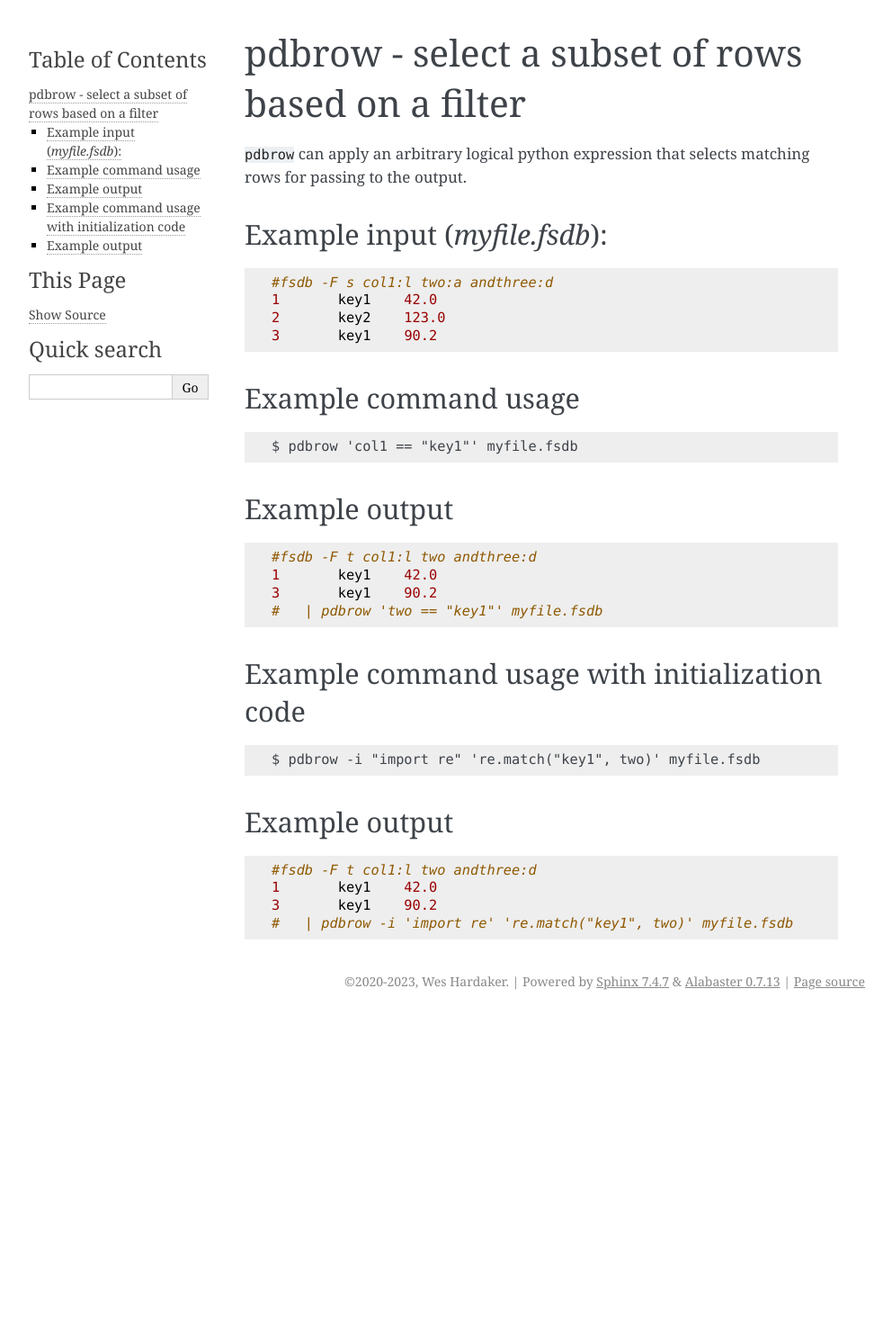
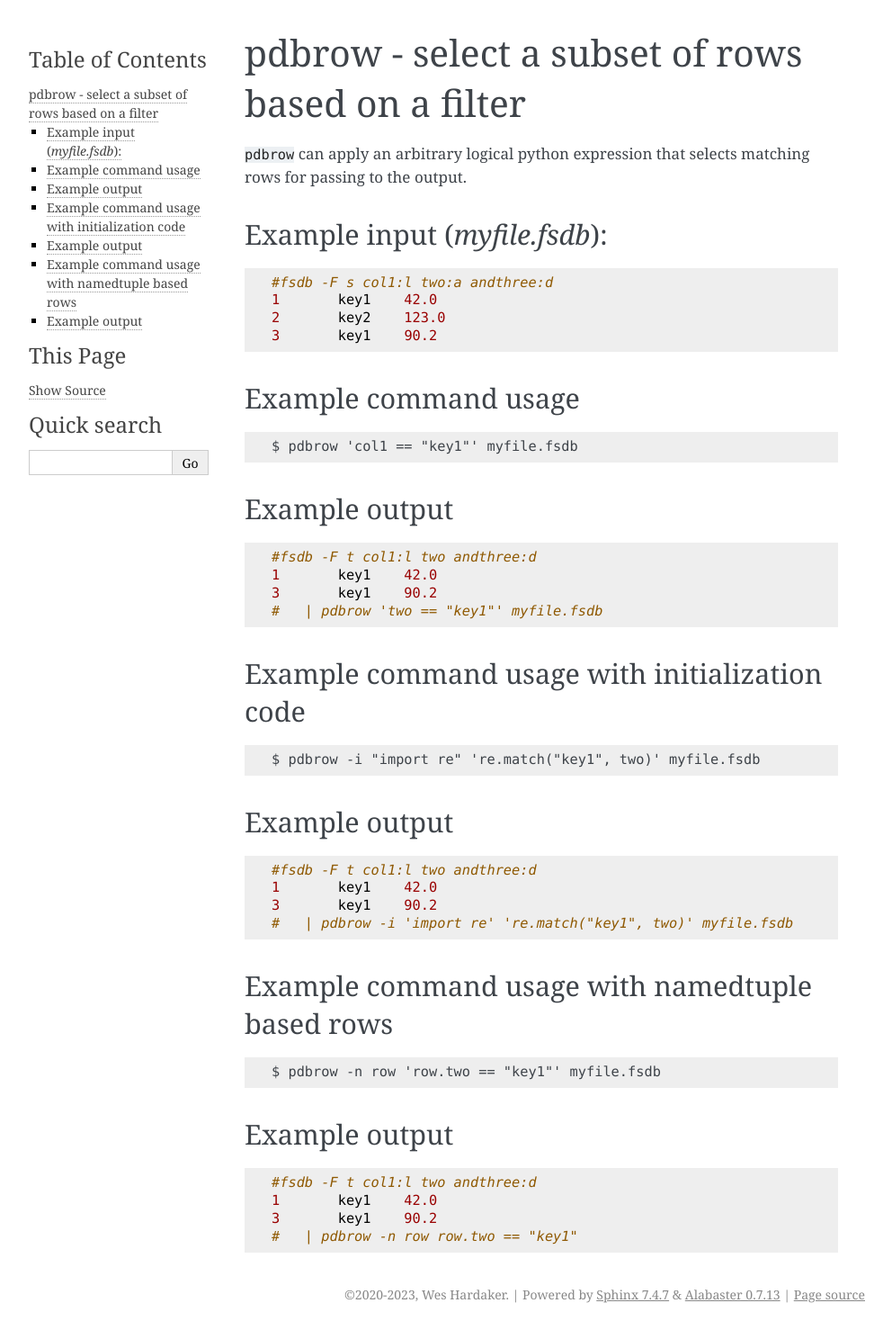
Before and after one commit to hardaker/pyfsdb, a Sphinx documentation site: the page built from docs/tools/pdbrow.md, in a window 1280 px wide. Shown: the whole page at 90% size, without its empty margins (148-1140 px from the left). Built offline with Sphinx 7.4.7, drawn with Linux system fonts in a browser that asks for light colours; before the commit the page ends 1130 px from its top, so only the background shows below that.

Commit message:
document named tuples

````diff
--- a/docs/tools/pdbrow.md
+++ b/docs/tools/pdbrow.md
@@ -42,3 +42,18 @@ $ pdbrow -i "import re" 're.match("key1", two)' myfile.fsdb
 3	key1	90.2
 #   | pdbrow -i 'import re' 're.match("key1", two)' myfile.fsdb
 ```
+
+#### Example command usage with namedtuple based rows
+
+```
+$ pdbrow -n row 'row.two == "key1"' myfile.fsdb
+```
+
+#### Example output
+
+```
+#fsdb -F t col1:l two andthree:d
+1	key1	42.0
+3	key1	90.2
+#   | pdbrow -n row row.two == "key1"
+```
````
